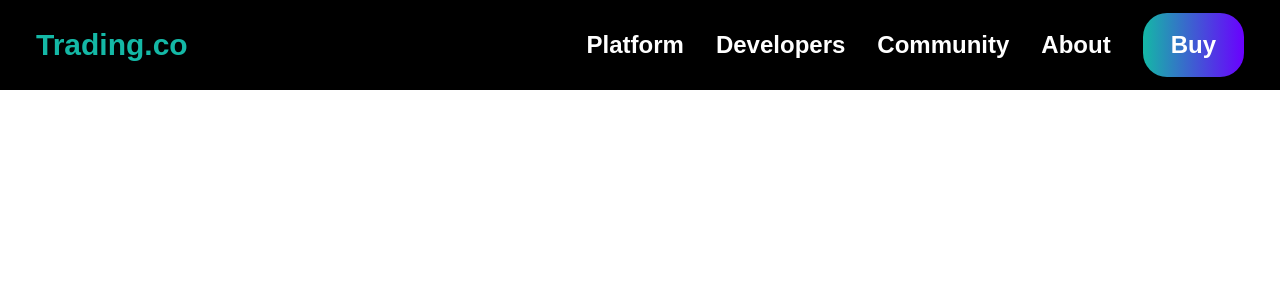
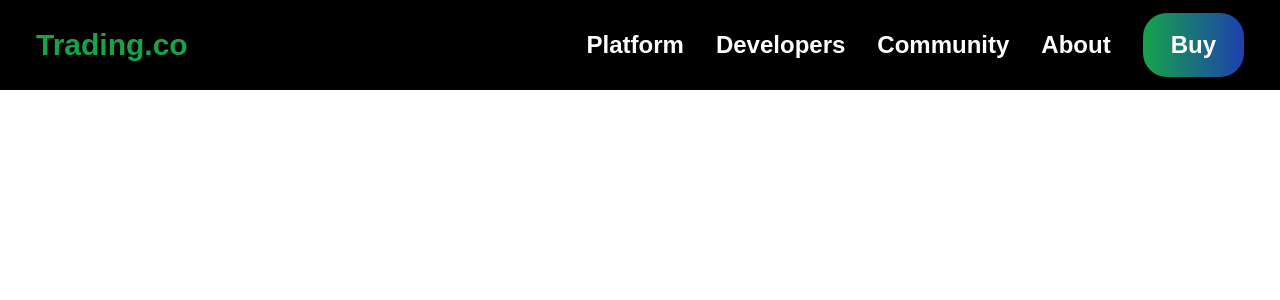
Before and after one commit to ting11222001/Trading-Commerce-Page, a Next.js app: page / in a window 1280 px wide. Shown: the top 300 px of the page. Built offline with nearby package versions, Linux system fonts and the light colour scheme.

Commit message:
fix: 🐛 update theme color

```diff
--- a/tailwind.config.js
+++ b/tailwind.config.js
@@ -9,10 +9,10 @@ module.exports = {
     extend: {},
     colors: {
       'blue': '#00d8ff',
-      'purple': '#6a00ff',
+      'purple': '#1e40af',
       'black': '#000000',
       'white': '#ffffff',
-      'green': '#14b8a6',
+      'green': '#16a34a',
     },
     fontFamily: {
       'custom': ['Cabin', 'sans-serif'],
```
Also changed, not shown: 1 other file (tests, documents, lock files or other folders).
